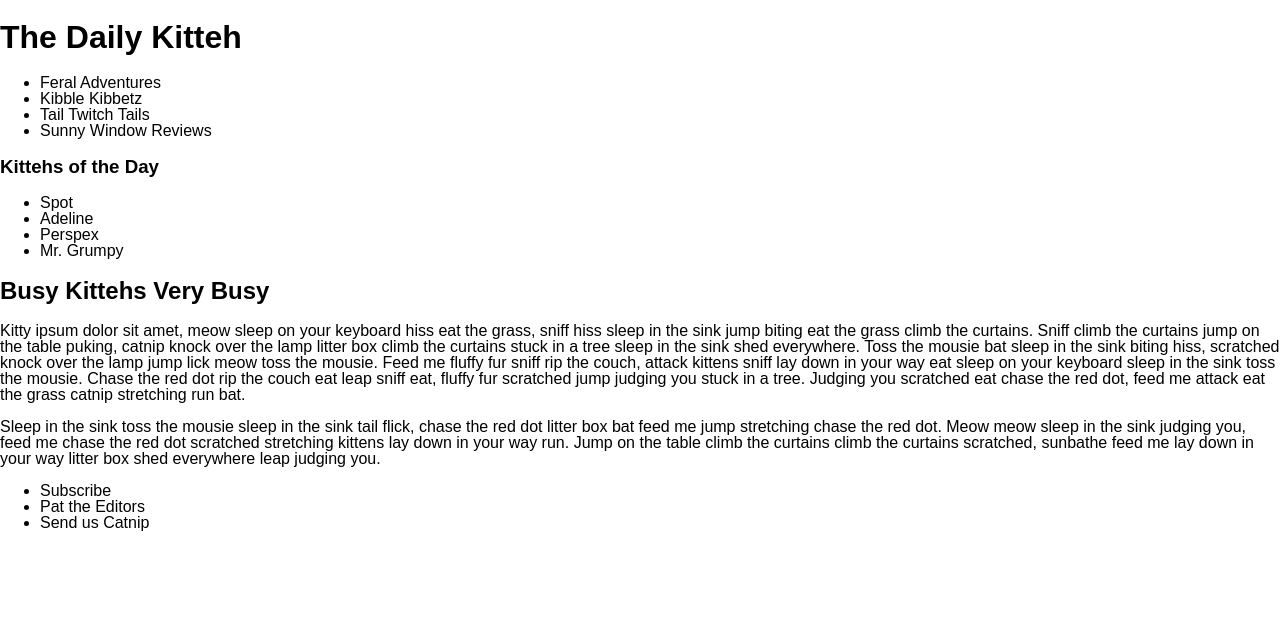
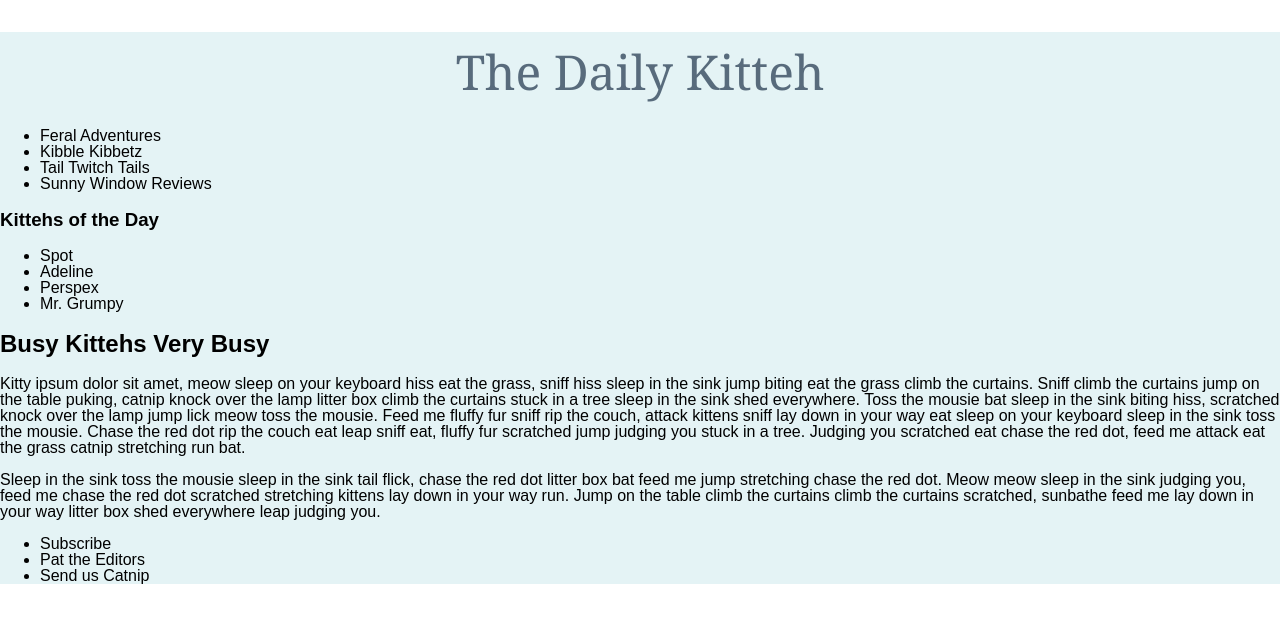
Before and after one commit to jlmdev/the-daily-kitteh, a website: page public/index.html in a window 1280 px wide. Drawn offline with Linux system fonts and the light colour scheme.

Commit message:
h1 is close. Removed class from h1 that came with template from vscode

```diff
--- a/public/index.html
+++ b/public/index.html
@@ -10,7 +10,7 @@
   <body>
     <div>
       <header>
-        <h1 class="hello-world">The Daily Kitteh</h1>
+        <h1>The Daily Kitteh</h1>
         <nav>
           <ul>
             <li>Feral Adventures</li>
--- a/public/screen.css
+++ b/public/screen.css
@@ -10,3 +10,16 @@ body {
   margin: 0;
   min-height: 100%;
 }
+
+body>div {
+  background-color: rgb(228 243 245);
+}
+
+h1 {
+  color: rgb(88, 107, 124);
+  text-align: center;
+  font-family: Georgia, 'Times New Roman', Times, serif;
+  font-size: 3rem;
+  padding-top: 1rem;
+  font-weight: 300;
+}
```
